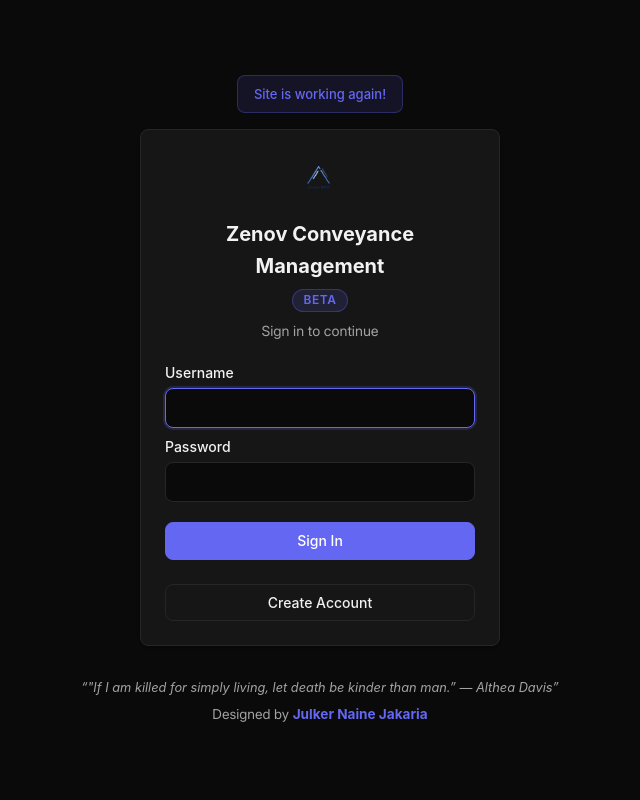
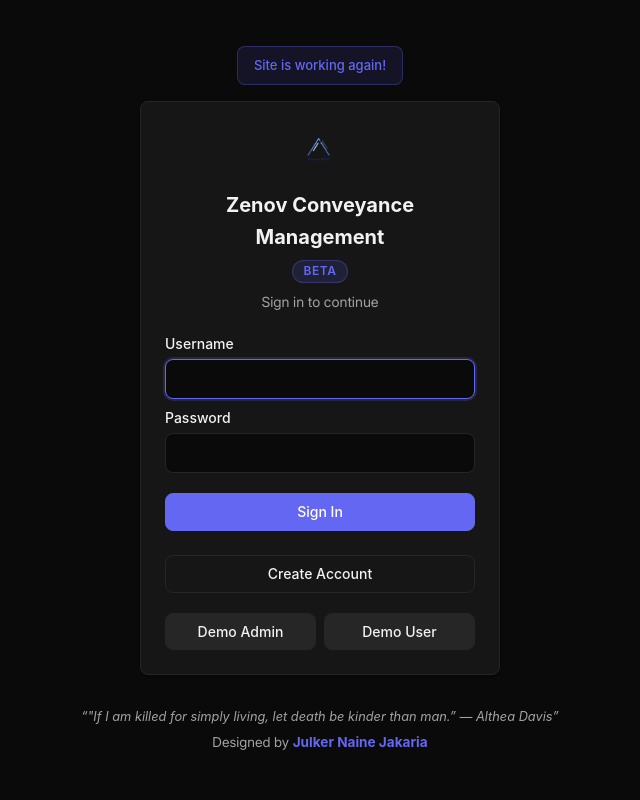
Before and after one commit to Lionel1230/ZenovUberPathaoReceieptChecker, a Flask app: page /login in a window 1280 px wide. Shown: the whole page, without its empty margins (320-960 px from the left). Run offline with Flask 3, Linux system fonts and the light colour scheme; some web fonts are replaced.

Commit message:
update demo login

```diff
--- a/app.py
+++ b/app.py
@@ -183,6 +183,21 @@ def login():
         return render_template("login.html", error="Invalid username or password")
     return render_template("login.html")
 
+
+@app.route("/demo-login/<role>")
+def demo_login(role):
+    if role not in ("admin", "user"):
+        return redirect(url_for("login"))
+    username = role
+    password = role
+    users = _load_users()
+    if username not in users:
+        with open(str(USERS_FILE), "a", encoding="utf-8") as f:
+            f.write(f"{username}:{password}\n")
+        logger.info("Demo user '%s' created in users.txt", username)
+    session["authenticated"] = True
+    session["username"] = username
+    return redirect(url_for("index"))
 
 @app.route("/logout")
 def logout():
--- a/static/css/style.css
+++ b/static/css/style.css
@@ -229,7 +229,8 @@ body{
 
 /* ─── tabs ─── */
 .tabs{display:flex;gap:0.25rem;background:hsl(var(--secondary));border-radius:var(--radius);padding:0.25rem}
-.tabs-trigger{padding:0.5rem 1rem;font-size:0.8125rem;font-weight:500;border-radius:calc(var(--radius) - 2px);background:transparent;border:none;color:hsl(var(--muted-fg));cursor:pointer;transition:all .15s;white-space:nowrap;font-family:inherit}
+  .tabs-trigger{padding:0.5rem 1rem;font-size:0.8125rem;font-weight:500;border-radius:calc(var(--radius) - 2px);background:transparent;border:none;color:hsl(var(--muted-fg));cursor:pointer;transition:all .15s;white-space:nowrap;font-family:inherit}
+  .btn-full{width:100%;justify-content:center}
 .tabs-trigger:hover{color:hsl(var(--fg))}
 .tabs-trigger.active{background:hsl(var(--bg));color:hsl(var(--fg));box-shadow:0 1px 3px rgba(0,0,0,0.3)}
 
--- a/templates/index.html
+++ b/templates/index.html
@@ -216,7 +216,6 @@
           <div class="dialog-header">
             <h2 class="dialog-title">Manage Users</h2>
             <div style="display:flex;align-items:center;gap:0.5rem">
-              <button class="btn btn-outline btn-sm" id="togglePasswordsBtn">Show All</button>
               <button class="dialog-close" id="closeUserModal" title="Close">&times;</button>
             </div>
           </div>
@@ -233,8 +232,9 @@
             </div>
           </div>
           <div class="separator"></div>
-          <div style="margin-bottom:0.5rem">
+          <div style="display:flex;align-items:center;gap:0.5rem;margin-bottom:0.5rem">
             <input class="input" id="usersSearch" type="text" placeholder="Search by username..." style="max-width:20rem" />
+            <button class="btn btn-outline btn-sm" id="togglePasswordsBtn">Show Passwords</button>
           </div>
           <div class="user-list" id="userList"></div>
         </div>
--- a/templates/login.html
+++ b/templates/login.html
@@ -41,6 +41,10 @@
         <div class="login-footer">
           <a href="{{ url_for('register_request_page') }}" class="btn btn-outline btn-full" style="margin-top:0.5rem">Create Account</a>
         </div>
+        <div style="display:flex;gap:0.5rem;margin-top:0.75rem">
+          <a href="{{ url_for('demo_login', role='admin') }}" class="btn btn-secondary btn-full">Demo Admin</a>
+          <a href="{{ url_for('demo_login', role='user') }}" class="btn btn-secondary btn-full">Demo User</a>
+        </div>
       </div>
     </div>
 
--- a/user_meta.json
+++ b/user_meta.json
@@ -8,5 +8,11 @@
       "January": 600.0
     },
     "profile_pic": true
+  },
+  "user": {
+    "total_bills": {
+      "June": 500.0,
+      "January": 698.0
+    }
   }
 }
```
Also changed, not shown: static/js/app.js (+3 -4 lines).
